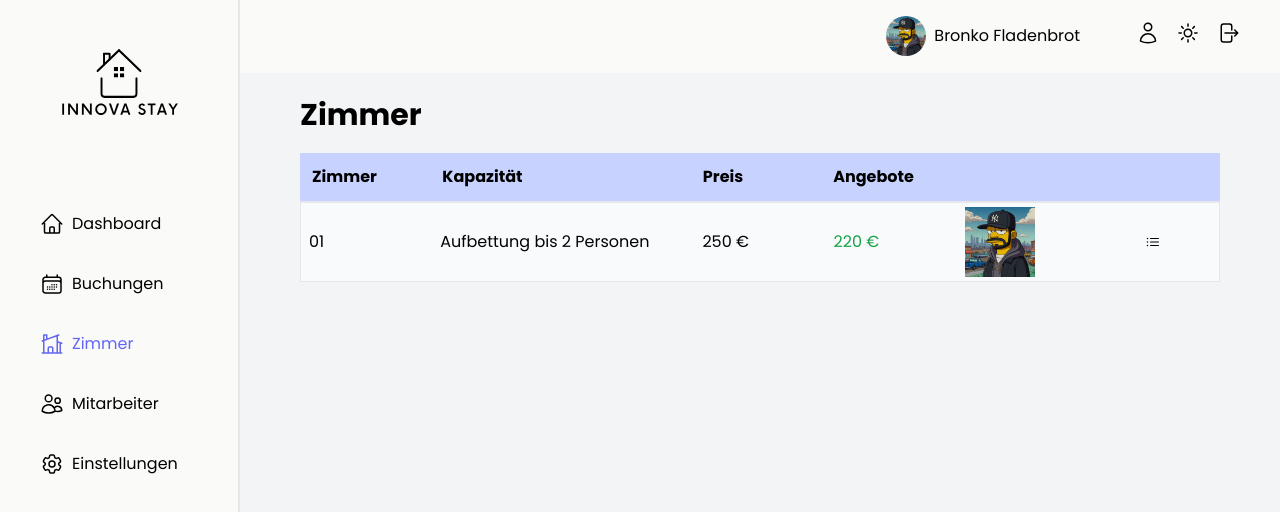
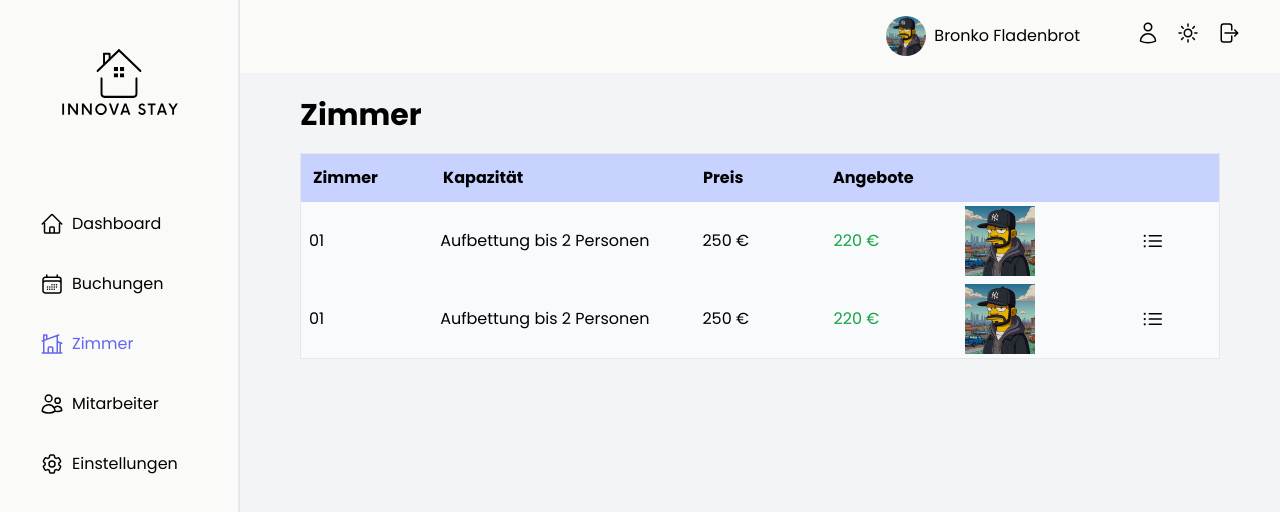
Before and after one commit to TonySN90/innovastay, a React (Vite) app: page /cabins in a window 1280 px wide. Shown: the top 512 px of the page. Built offline with nearby package versions, Linux system fonts and the light colour scheme; a web font is replaced by a local one.

Commit message:
create cabins-table

```diff
--- a/src/ui/Table.tsx
+++ b/src/ui/Table.tsx
@@ -1,9 +1,10 @@
-import { HiBars2, HiListBullet } from "react-icons/hi2";
+import { HiListBullet } from "react-icons/hi2";
 import ButtonIcon from "./ButtonIcon";
+import TableRow from "./TableRow";
 
 function Table() {
   return (
-    <table role="table" className=" w-[100%] rounded-lg">
+    <table role="table" className=" w-[100%] border rounded-lg">
       <thead>
         <tr className="grid grid-cols-5 md:grid-cols-7 text-left hyphens-manual p-3 gap-4 bg-indigo-200">
           <th className="flex items-center">Zim&shy;mer</th>
@@ -13,22 +14,8 @@ function Table() {
         </tr>
       </thead>
       <tbody>
-        <tr className=" bg-gray-50 grid grid-cols-5 md:grid-cols-7 text-left hyphens-manual px-2 py-1 gap-4 border border-t-2">
-          <td className="flex items-center">01</td>
-          <td className="flex items-center col-span-2">
-            Auf&shy;bet&shy;tung bis 2 Per&shy;sonen
-          </td>
-          <td className="flex items-center">250 €</td>
-          <td className="flex items-center text-green-600">220 €</td>
-          <td>
-            <img className="w-[70px]" src="avatar.jpeg" alt="" />
-          </td>
-          <td className="flex flex-end mx-auto">
-            <ButtonIcon>
-              <HiListBullet />
-            </ButtonIcon>
-          </td>
-        </tr>
+        <TableRow />
+        <TableRow />
       </tbody>
     </table>
   );
--- /dev/null
+++ b/src/ui/TableRow.tsx
@@ -0,0 +1,25 @@
+import { HiListBullet } from "react-icons/hi2";
+import ButtonIcon from "./ButtonIcon";
+
+function TableRow() {
+  return (
+    <tr className=" bg-gray-50 grid grid-cols-5 md:grid-cols-7 text-left hyphens-manual px-2 py-1 gap-4 ">
+      <td className="flex items-center">01</td>
+      <td className="flex items-center col-span-2">
+        Auf&shy;bet&shy;tung bis 2 Per&shy;sonen
+      </td>
+      <td className="flex items-center">250 €</td>
+      <td className="flex items-center text-green-600">220 €</td>
+      <td>
+        <img className="w-[70px]" src="avatar.jpeg" alt="" />
+      </td>
+      <td className="flex flex-end mx-auto">
+        <ButtonIcon>
+          <HiListBullet className="w-6 h-6" />
+        </ButtonIcon>
+      </td>
+    </tr>
+  );
+}
+
+export default TableRow;
```
